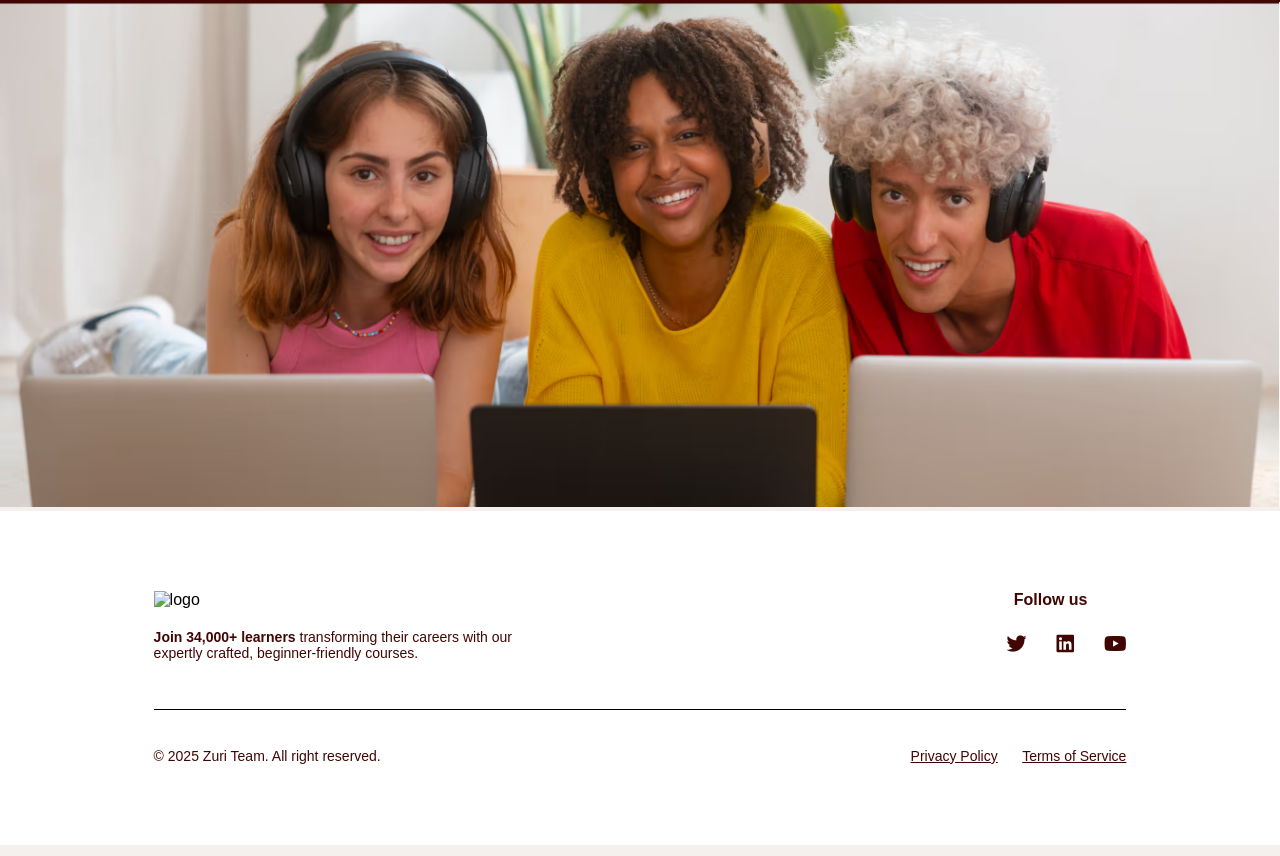
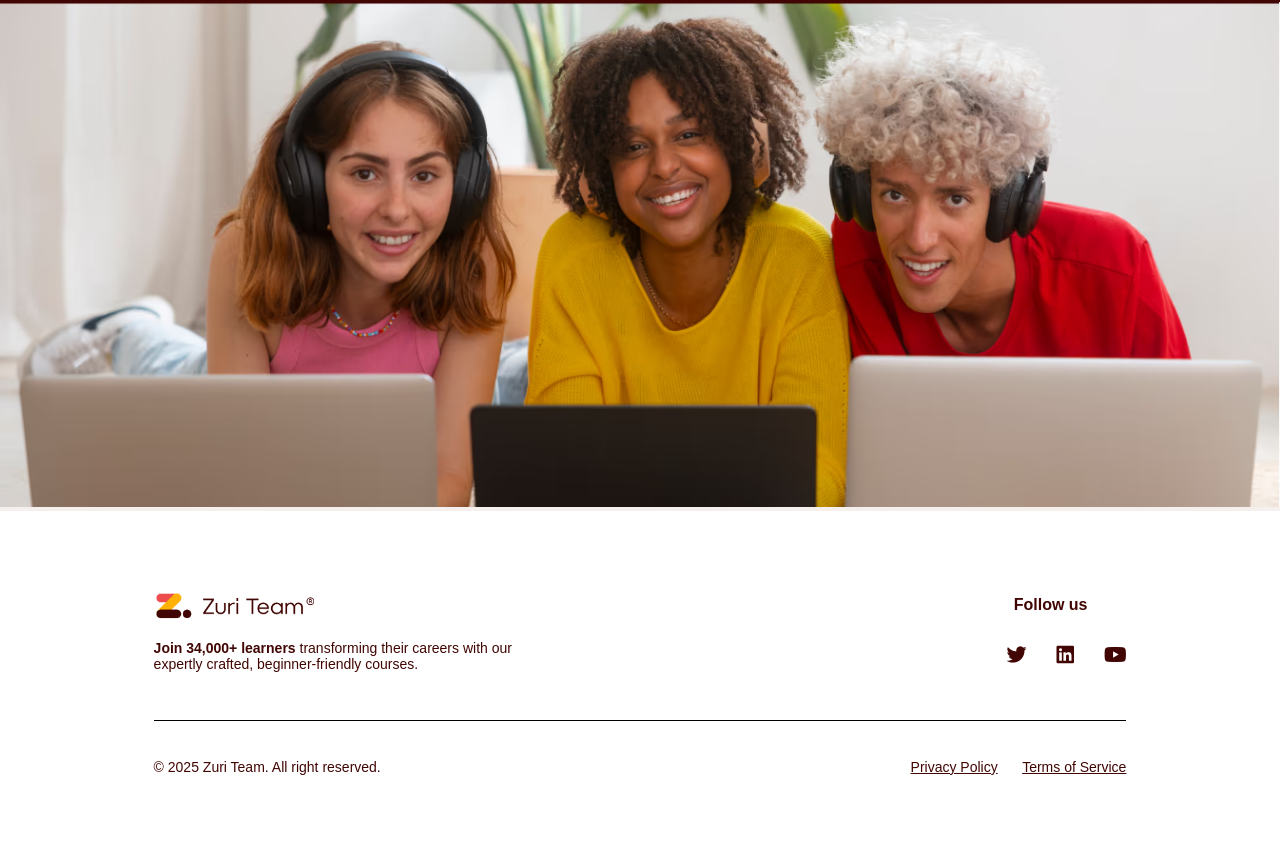
Before and after one commit to Akorede-peter/Zuri-team-replicate, a plain HTML site: page index.html in a window 1280 px wide. Shown: the part 4447-5303 px from the top of the page. Drawn offline with Linux system fonts and the light colour scheme.

Commit message:
Update index.html and other changes

```diff
--- a/index.html
+++ b/index.html
@@ -332,7 +332,7 @@
     <footer>
       <div class="footercontent">
         <div class="footerflex1">
-          <img src="images/l" alt="logo" width="200"/>
+          <img src="images/logo.png" alt="logo" width="200"/>
           <p>Follow us</p>
         </div>
         <div class="footerflex2">
```
